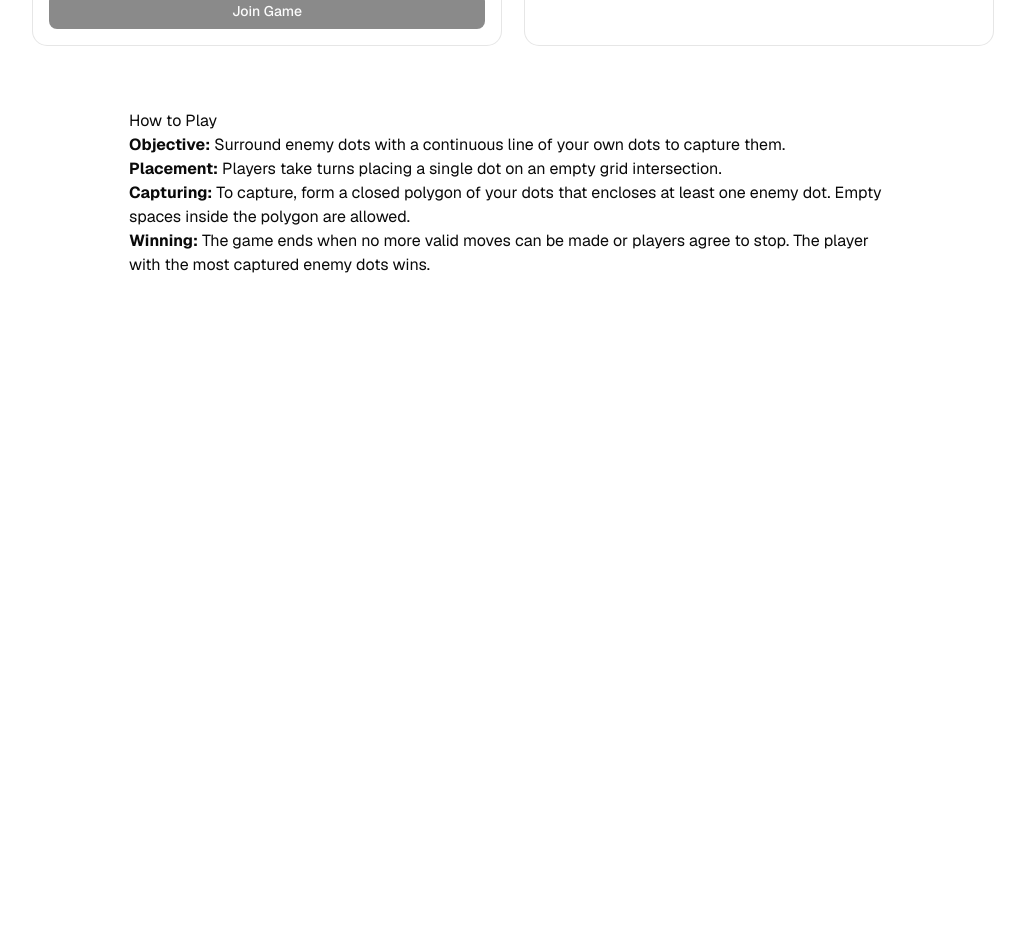
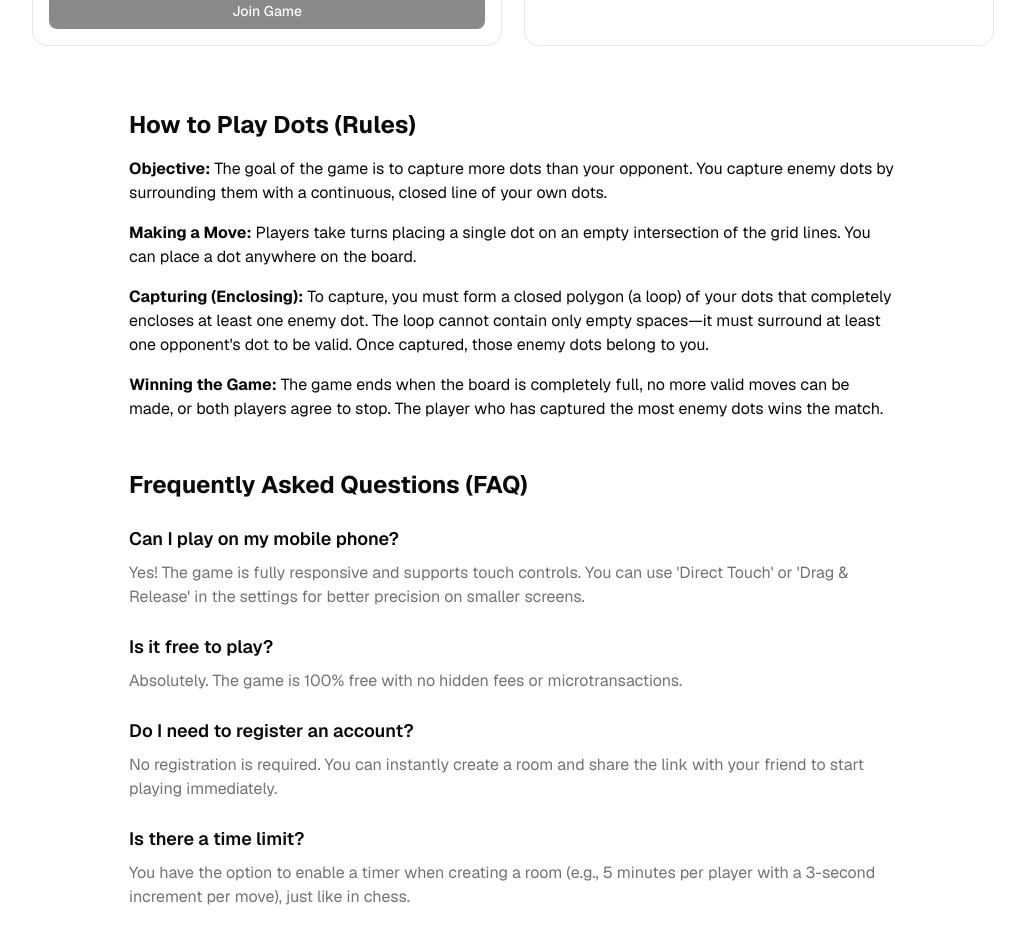
Before and after one commit to Volynskyi-Kirill/dots, a Next.js app in the folder tochky/: page /en in a window 1280 px wide. Shown: the part 460-1401 px from the top of the page, without its empty margins (127-1152 px from the left). Before the commit the page ends 800 px from the top, so only its background shows below. Built offline with nearby package versions, Linux system fonts and the light colour scheme; no server answers.

Commit message:
feat(tochky): add FAQ section and FAQPage JSON-LD schema across all languages

```diff
--- a/tochky/app/[locale]/page.tsx
+++ b/tochky/app/[locale]/page.tsx
@@ -73,11 +73,42 @@ export default function Page() {
     inLanguage: ['en', 'ru', 'uk', 'pl']
   };
 
+  const faqLd = {
+    '@context': 'https://schema.org',
+    '@type': 'FAQPage',
+    mainEntity: [
+      {
+        '@type': 'Question',
+        name: t('faq1Q'),
+        acceptedAnswer: { '@type': 'Answer', text: t('faq1A') }
+      },
+      {
+        '@type': 'Question',
+        name: t('faq2Q'),
+        acceptedAnswer: { '@type': 'Answer', text: t('faq2A') }
+      },
+      {
+        '@type': 'Question',
+        name: t('faq3Q'),
+        acceptedAnswer: { '@type': 'Answer', text: t('faq3A') }
+      },
+      {
+        '@type': 'Question',
+        name: t('faq4Q'),
+        acceptedAnswer: { '@type': 'Answer', text: t('faq4A') }
+      }
+    ]
+  };
+
   return (
     <div className="min-h-screen bg-background text-foreground flex flex-col items-center">
       <script
         type="application/ld+json"
         dangerouslySetInnerHTML={{ __html: JSON.stringify(jsonLd) }}
+      />
+      <script
+        type="application/ld+json"
+        dangerouslySetInnerHTML={{ __html: JSON.stringify(faqLd) }}
       />
       <header className="w-full max-w-5xl mx-auto p-4 flex justify-between items-center border-b border-border/40">
         <h1 className="text-2xl font-bold bg-gradient-to-r from-blue-400 to-red-400 bg-clip-text text-transparent">
@@ -98,14 +129,42 @@ export default function Page() {
 
         <LobbyForms />
 
-        <section className="mt-16 max-w-3xl mx-auto prose dark:prose-invert">
-          <h3>{t('howToPlay')}</h3>
-          <ul>
-            <li><strong>{t('objectiveTitle')}</strong> {t('objectiveText')}</li>
-            <li><strong>{t('placementTitle')}</strong> {t('placementText')}</li>
-            <li><strong>{t('capturingTitle')}</strong> {t('capturingText')}</li>
-            <li><strong>{t('winningTitle')}</strong> {t('winningText')}</li>
-          </ul>
+        <section className="mt-16 max-w-3xl mx-auto">
+          <div className="prose dark:prose-invert max-w-none">
+            <h3 className="text-2xl font-bold mb-4">{t('howToPlay')}</h3>
+            <p className="mb-4">
+              <strong>{t('objectiveTitle')}</strong> {t('objectiveText')}
+            </p>
+            <p className="mb-4">
+              <strong>{t('placementTitle')}</strong> {t('placementText')}
+            </p>
+            <p className="mb-4">
+              <strong>{t('capturingTitle')}</strong> {t('capturingText')}
+            </p>
+            <p className="mb-4">
+              <strong>{t('winningTitle')}</strong> {t('winningText')}
+            </p>
+
+            <h3 className="text-2xl font-bold mt-12 mb-6">{t('faqTitle')}</h3>
+            <div className="space-y-6">
+              <div>
+                <h4 className="text-lg font-semibold m-0 mb-2">{t('faq1Q')}</h4>
+                <p className="m-0 text-muted-foreground">{t('faq1A')}</p>
+              </div>
+              <div>
+                <h4 className="text-lg font-semibold m-0 mb-2">{t('faq2Q')}</h4>
+                <p className="m-0 text-muted-foreground">{t('faq2A')}</p>
+              </div>
+              <div>
+                <h4 className="text-lg font-semibold m-0 mb-2">{t('faq3Q')}</h4>
+                <p className="m-0 text-muted-foreground">{t('faq3A')}</p>
+              </div>
+              <div>
+                <h4 className="text-lg font-semibold m-0 mb-2">{t('faq4Q')}</h4>
+                <p className="m-0 text-muted-foreground">{t('faq4A')}</p>
+              </div>
+            </div>
+          </div>
         </section>
       </main>
     </div>
--- a/tochky/messages/en.json
+++ b/tochky/messages/en.json
@@ -8,15 +8,24 @@
   "Index": {
     "title": "Play Dots Online",
     "subtitle": "The classic territorial strategy game. Enclose your opponent's dots to capture them. Play with friends instantly—no sign up required.",
-    "howToPlay": "How to Play",
+    "howToPlay": "How to Play Dots (Rules)",
     "objectiveTitle": "Objective:",
-    "objectiveText": "Surround enemy dots with a continuous line of your own dots to capture them.",
-    "placementTitle": "Placement:",
-    "placementText": "Players take turns placing a single dot on an empty grid intersection.",
-    "capturingTitle": "Capturing:",
-    "capturingText": "To capture, form a closed polygon of your dots that encloses at least one enemy dot. Empty spaces inside the polygon are allowed.",
-    "winningTitle": "Winning:",
-    "winningText": "The game ends when no more valid moves can be made or players agree to stop. The player with the most captured enemy dots wins."
+    "objectiveText": "The goal of the game is to capture more dots than your opponent. You capture enemy dots by surrounding them with a continuous, closed line of your own dots.",
+    "placementTitle": "Making a Move:",
+    "placementText": "Players take turns placing a single dot on an empty intersection of the grid lines. You can place a dot anywhere on the board.",
+    "capturingTitle": "Capturing (Enclosing):",
+    "capturingText": "To capture, you must form a closed polygon (a loop) of your dots that completely encloses at least one enemy dot. The loop cannot contain only empty spaces—it must surround at least one opponent's dot to be valid. Once captured, those enemy dots belong to you.",
+    "winningTitle": "Winning the Game:",
+    "winningText": "The game ends when the board is completely full, no more valid moves can be made, or both players agree to stop. The player who has captured the most enemy dots wins the match.",
+    "faqTitle": "Frequently Asked Questions (FAQ)",
+    "faq1Q": "Can I play on my mobile phone?",
+    "faq1A": "Yes! The game is fully responsive and supports touch controls. You can use 'Direct Touch' or 'Drag & Release' in the settings for better precision on smaller screens.",
+    "faq2Q": "Is it free to play?",
+    "faq2A": "Absolutely. The game is 100% free with no hidden fees or microtransactions.",
+    "faq3Q": "Do I need to register an account?",
+    "faq3A": "No registration is required. You can instantly create a room and share the link with your friend to start playing immediately.",
+    "faq4Q": "Is there a time limit?",
+    "faq4A": "You have the option to enable a timer when creating a room (e.g., 5 minutes per player with a 3-second increment per move), just like in chess."
   },
   "Lobby": {
     "joinRoom": "Join Room",
--- a/tochky/messages/pl.json
+++ b/tochky/messages/pl.json
@@ -8,15 +8,24 @@
   "Index": {
     "title": "Graj w Kropki Online",
     "subtitle": "Klasyczna strategiczna gra terytorialna. Otaczaj kropki przeciwnika, aby je przejąć. Graj ze znajomymi natychmiast — bez konieczności rejestracji.",
-    "howToPlay": "Jak grać",
+    "howToPlay": "Jak grać w Kropki (Zasady)",
     "objectiveTitle": "Cel gry:",
-    "objectiveText": "Otocz kropki przeciwnika ciągłą linią swoich kropek, aby je przejąć.",
-    "placementTitle": "Ruchy:",
-    "placementText": "Gracze na zmianę stawiają pojedynczą kropkę na wolnym przecięciu linii siatki.",
-    "capturingTitle": "Przejmowanie:",
-    "capturingText": "Aby przejąć kropki, utwórz zamknięty wielokąt ze swoich kropek, który otacza co najmniej jedną kropkę przeciwnika. Puste pola wewnątrz wielokąta są dozwolone.",
-    "winningTitle": "Zwycięstwo:",
-    "winningText": "Gra kończy się, gdy nie ma już możliwych ruchów lub gracze zgodzą się zakończyć partię. Wygrywa gracz, który zdobył najwięcej kropek przeciwnika."
+    "objectiveText": "Celem gry jest zdobycie większej liczby kropek niż przeciwnik. Przejmujesz kropki przeciwnika, otaczając je ciągłą, zamkniętą linią własnych kropek.",
+    "placementTitle": "Wykonywanie ruchu:",
+    "placementText": "Gracze na zmianę stawiają pojedynczą kropkę na wolnym przecięciu linii siatki. Kropkę można postawić w dowolnym miejscu na planszy.",
+    "capturingTitle": "Przejmowanie (otaczanie):",
+    "capturingText": "Aby przejąć kropki, musisz utworzyć zamknięty wielokąt (pętlę) ze swoich kropek, który całkowicie otacza co najmniej jedną kropkę przeciwnika. Pętla nie może zawierać wyłącznie pustych pól — aby przejęcie było ważne, musi otaczać co najmniej jedną kropkę przeciwnika. Po przejęciu te kropki należą do Ciebie.",
+    "winningTitle": "Zwycięstwo w grze:",
+    "winningText": "Gra kończy się, gdy plansza jest całkowicie zapełniona, nie ma już możliwych ruchów lub obaj gracze zgodzą się zakończyć partię. Wygrywa gracz, który zdobył najwięcej kropek przeciwnika.",
+    "faqTitle": "Najczęściej zadawane pytania (FAQ)",
+    "faq1Q": "Czy mogę grać na telefonie?",
+    "faq1A": "Tak! Gra jest w pełni responsywna i obsługuje sterowanie dotykowe. W ustawieniach możesz wybrać „Bezpośrednie dotknięcie” lub „Przeciągnij i upuść”, aby uzyskać większą precyzję na mniejszych ekranach.",
+    "faq2Q": "Czy gra jest darmowa?",
+    "faq2A": "Jak najbardziej. Gra jest w 100% darmowa, bez żadnych ukrytych opłat ani mikropłatności.",
+    "faq3Q": "Czy muszę rejestrować konto?",
+    "faq3A": "Rejestracja nie jest wymagana. Możesz błyskawicznie utworzyć pokój i udostępnić link znajomemu, aby od razu zacząć grać.",
+    "faq4Q": "Czy jest limit czasu?",
+    "faq4A": "Podczas tworzenia pokoju możesz włączyć zegar (np. 5 minut na gracza z dodawaniem 3 sekund na ruch), tak jak w szachach."
   },
   "Lobby": {
     "joinRoom": "Dołącz do pokoju",
```
Also changed, not shown: tochky/messages/ru.json (+16 -7 lines), tochky/messages/uk.json (+16 -7 lines).
